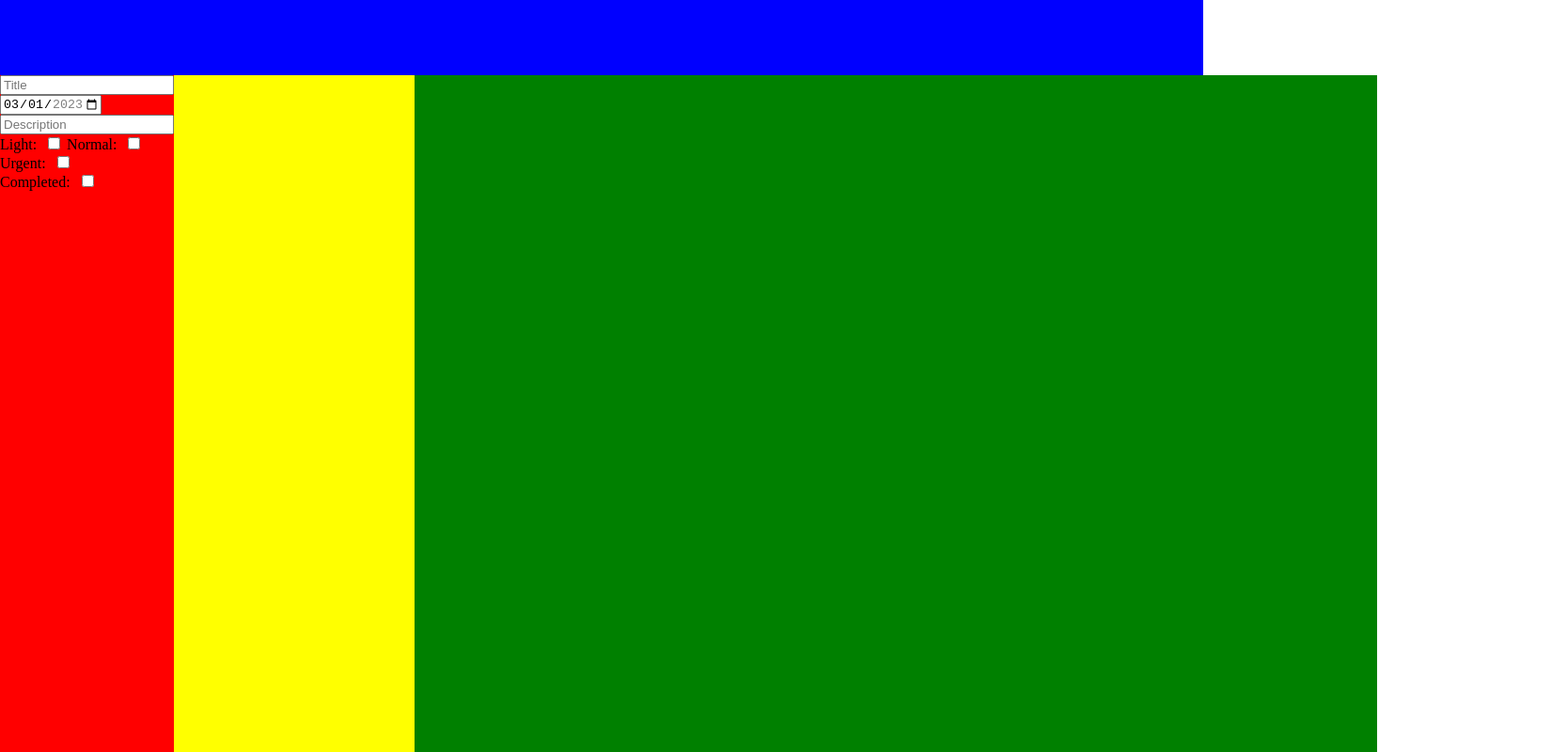
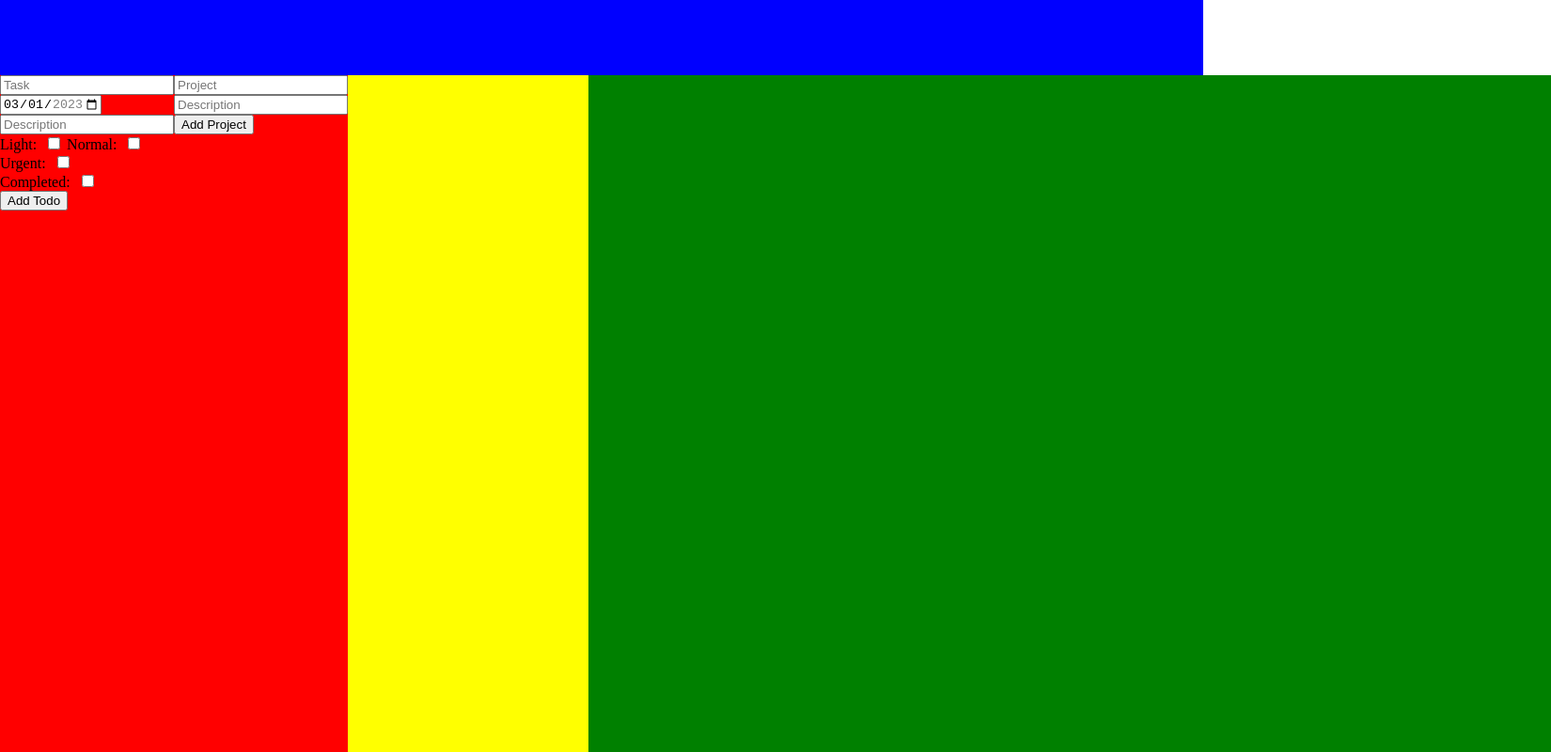
Before and after one commit to SwartzJonah/Todo-List, a website built with webpack: page dist/index.html in a window 1280 px wide. Shown: the whole page at 94% size, 1650 px wide, since content can reach past the window. Built offline with nearby package versions, Linux system fonts and the light colour scheme.

Commit message:
added form for projects and submit button to both>

```diff
--- a/dist/index.html
+++ b/dist/index.html
@@ -12,9 +12,10 @@
     <div id="header"></div>
     <div id="content">
         <div class="popup">
+            <!--Form for todo's -->
             <form id="todoform" action="" method="get">
                 <div class="inputOne">
-                    <input type="text" id='title' name='title' placeholder="Title" required>
+                    <input type="text" id='title' name='title' placeholder="Task" required>
                     <input type="date" id='duedate' value="2023-03-01" min="2023-01-01" max ="2023-12-31" required>
                     <input type="text" id='description' placeholder="Description" required>
                 </div>
@@ -26,11 +27,18 @@
                 <div class="inputThree">
                     <label>Completed: &nbsp</label><input type="checkbox" id='completed' value='no'>
                 </div>
+                <button type="submit" form="todoform" id="todosubmitBtn">Add Todo</button>
             </form>
         </div>
+
         <div class="popup">
+            <!--Form for projects -->
             <form id="projectform" action="" method="get">
-
+                <div class="inputs">
+                    <input type="text" id='title' name='title' placeholder="Project" required>
+                    <input type="text" id='description' placeholder="Description">
+                </div>
+                <button type="submit" form="projectform" id="projectsubmitBtn">Add Project</button>
             </form>
         </div>
         <div id="sidebar"></div>
```
